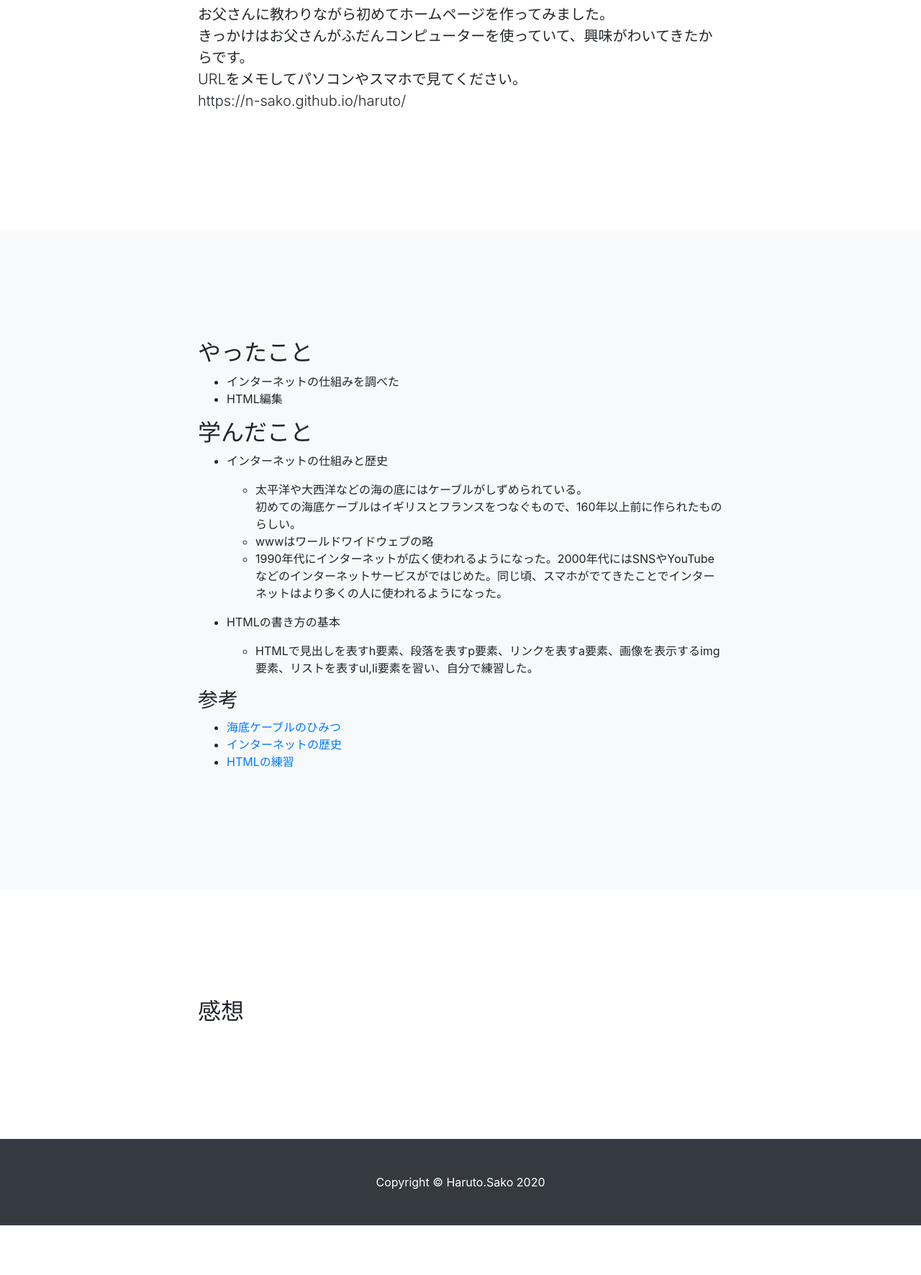
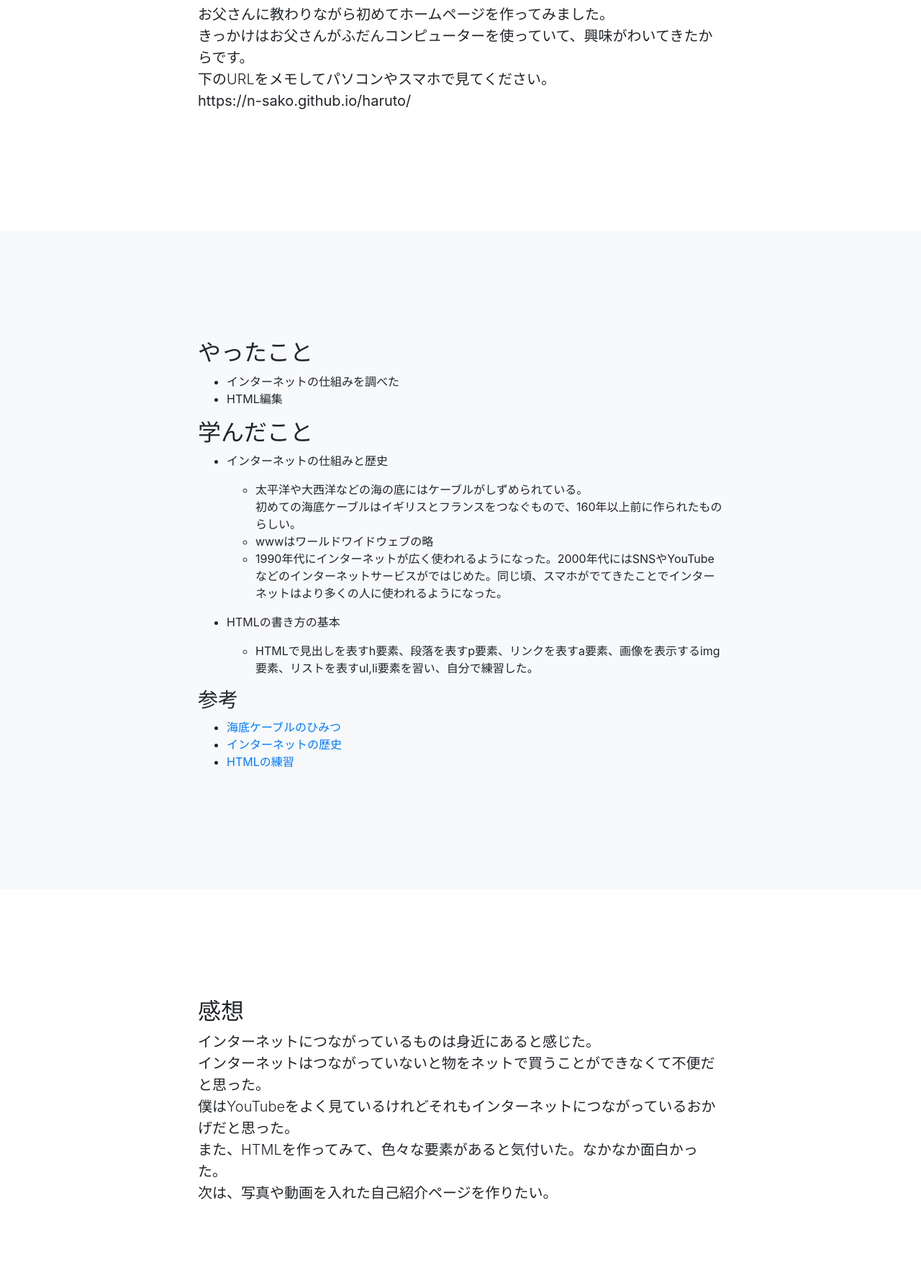
Before and after one commit to n-sako/haruto, a website with bundled scripts: page index.html in a window 1280 px wide. Shown: the part 549-2320 px from the top of the page at 72% size. Before the commit the page ends 2251 px from the top, so only its background shows below. Built offline with nearby package versions, Linux system fonts and the light colour scheme.

Commit message:
Update index.html

```diff
--- a/index.html
+++ b/index.html
@@ -58,8 +58,8 @@
           <h2>見てくれてありがとう！</h2>
            <p class="lead">お父さんに教わりながら初めてホームページを作ってみました。<br>
              きっかけはお父さんがふだんコンピューターを使っていて、興味がわいてきたからです。<br>
-             URLをメモしてパソコンやスマホで見てください。<br>
-             https://n-sako.github.io/haruto/</p>
+             下のURLをメモしてパソコンやスマホで見てください。<br>
+             <strong>https://n-sako.github.io/haruto/</strong></p>
         </div>
       </div>
     </div>
@@ -78,7 +78,7 @@
           <ul>
             <li>インターネットの仕組みと歴史</li>
               <ul>
-                <p class=""><li>太平洋や大西洋などの海の底にはケーブルがしずめられている。<br>
+                <p class="lead"><li>太平洋や大西洋などの海の底にはケーブルがしずめられている。<br>
                 初めての海底ケーブルはイギリスとフランスをつなぐもので、160年以上前に作られたものらしい。</li>
                 <li>wwwはワールドワイドウェブの略</li>
                 <li>1990年代にインターネットが広く使われるようになった。2000年代にはSNSやYouTubeなどのインターネットサービスがではじめた。同じ頃、スマホがでてきたことでインターネットはより多くの人に使われるようになった。</li>
@@ -86,7 +86,7 @@
             </ul>
             <li>HTMLの書き方の基本</li>
               <ul>
-                <p class="">
+                <p class="col-lg-8 mx-auto">
                   <li>HTMLで見出しを表すh要素、段落を表すp要素、リンクを表すa要素、画像を表示するimg要素、リストを表すul,li要素を習い、自分で練習した。
                 </li>
                 </p>
@@ -109,6 +109,11 @@
       <div class="row">
         <div class="col-lg-8 mx-auto">
           <h2>感想</h2>
+           <p class="lead">インターネットにつながっているものは身近にあると感じた。<br>
+           インターネットはつながっていないと物をネットで買うことができなくて不便だと思った。<br>
+           僕はYouTubeをよく見ているけれどそれもインターネットにつながっているおかげだと思った。<br>
+           また、HTMLを作ってみて、色々な要素があると気付いた。なかなか面白かった。<br>
+           次は、写真や動画を入れた自己紹介ページを作りたい。
         </div>
       </div>
     </div>
```
